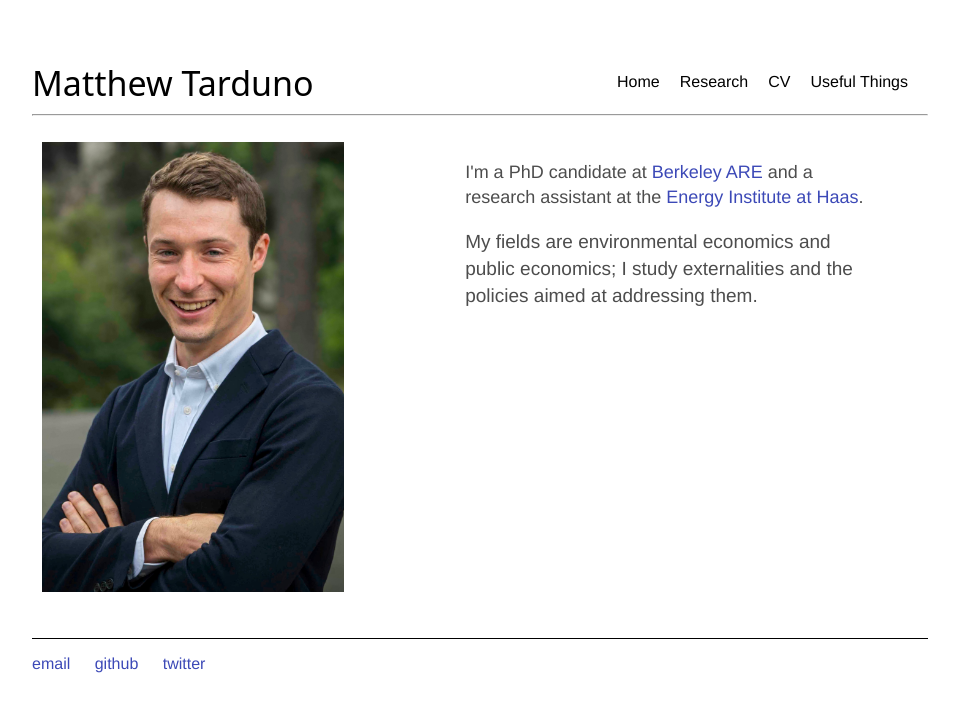
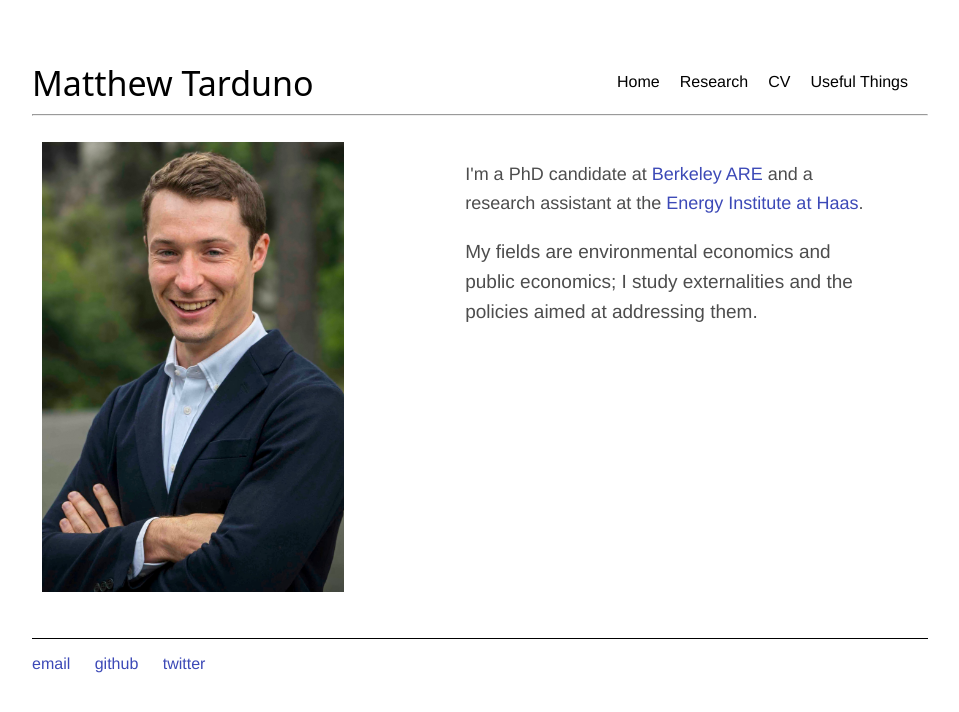
Before and after one commit to Matt-Tarduno/Matt-Tarduno.github.io, a Jekyll site: the page built from index.html, in a window 1280 px wide. Shown: the top 712 px of the page, without its empty margins (160-1119 px from the left). Built offline with Jekyll 4.4.1, drawn with Linux system fonts in a browser that asks for light colours.

Commit message:
Update index.html

```diff
--- a/index.html
+++ b/index.html
@@ -25,9 +25,9 @@
 
   <div class="column">
 
-	<p style="font-size:18px; line-height:1.4;">I'm a PhD candidate at <a href="https://are.berkeley.edu/" target="_blank"><span style="font-weight:500;">Berkeley ARE</span></a> and a research assistant at the <a href="https://ei.haas.berkeley.edu/" target="_blank"><span style="font-weight:500;">Energy Institute at Haas</span></a>. </p>
+	<p style="font-size:18px; line-height:1.6;">I'm a PhD candidate at <a href="https://are.berkeley.edu/" target="_blank"><span style="font-weight:500;">Berkeley ARE</span></a> and a research assistant at the <a href="https://ei.haas.berkeley.edu/" target="_blank"><span style="font-weight:500;">Energy Institute at Haas</span></a>. </p>
 		<p></p>
-	 <p style="font-size:19px; line-height:1.4"> My fields are <span style="font-weight:550;">environmental economics</span> and <span style="font-weight:550;">public economics</span>; I study externalities and the policies aimed at addressing them. </p>
+	 <p style="font-size:19px; line-height:1.6"> My fields are <span style="font-weight:550;">environmental economics</span> and <span style="font-weight:550;">public economics</span>; I study externalities and the policies aimed at addressing them. </p>
 	</div>
 </div>
 
```
